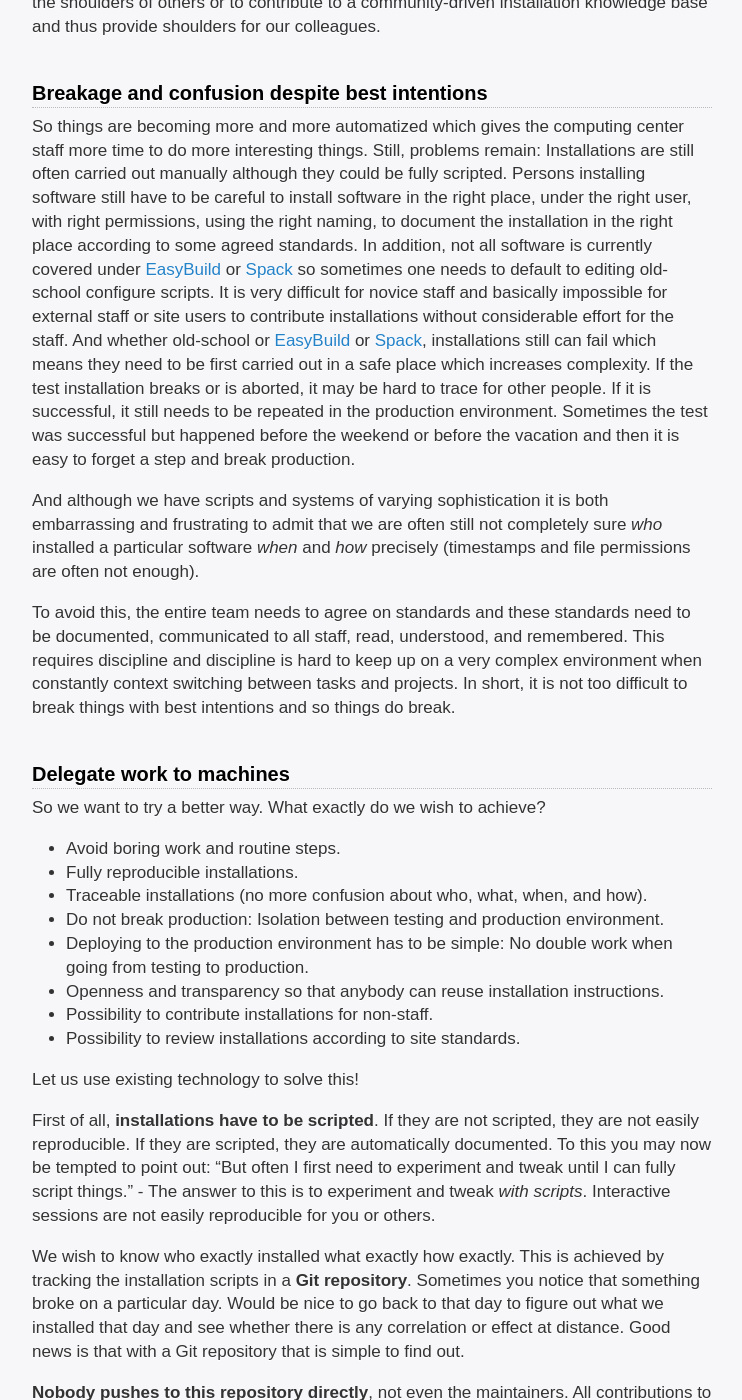
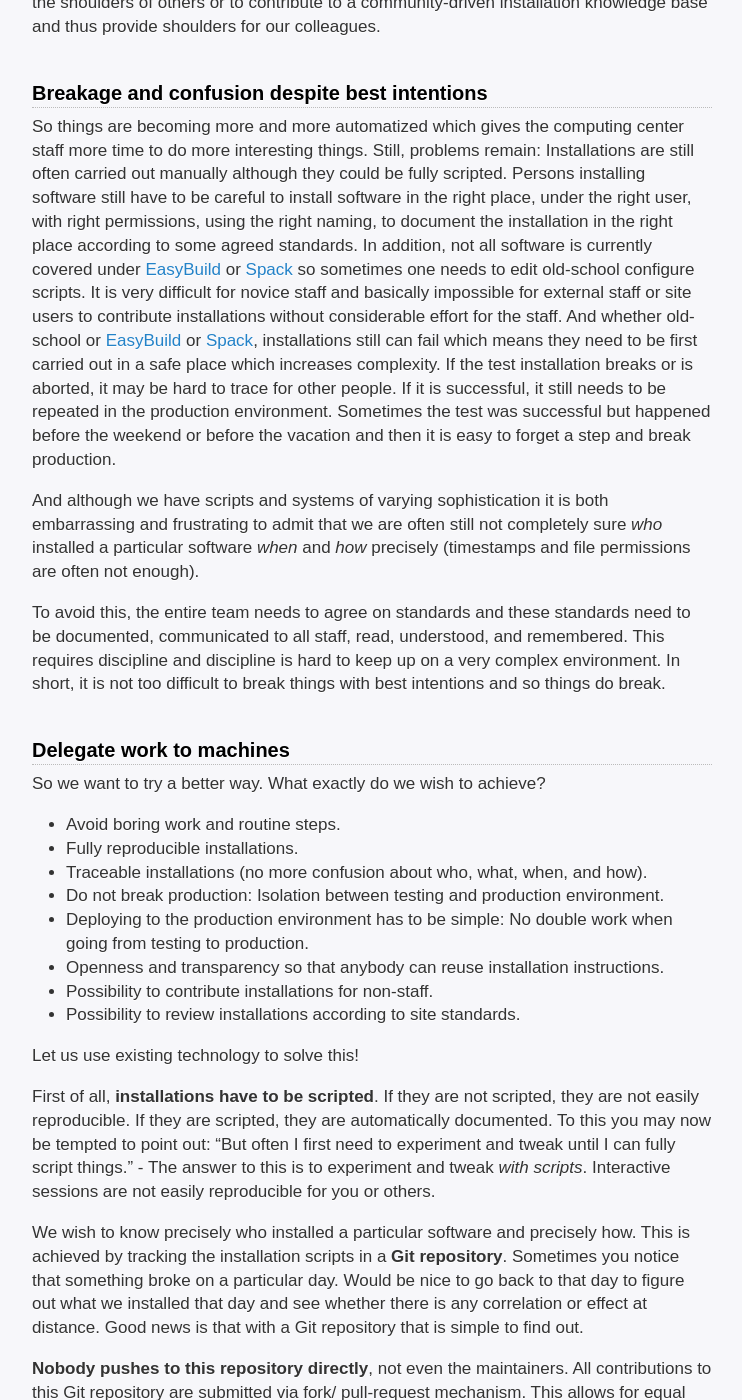
Before and after one commit to dev-cafe/blog, a Jekyll site: the page built from _posts/2017-04-27-peer-reviewed-installations.md, in a window 1280 px wide and 1400 px high, scrolled down 1278 px. Shown: the whole window, without its empty margins (268-1010 px from the left). Built offline with Jekyll 4.4.1, drawn with Linux system fonts in a browser that asks for light colours; some of the changed text lies outside the part shown.

Commit message:
fix complex or wrong language
thanks to my colleague Tor for the fixes

```diff
--- a/_posts/2017-04-27-peer-reviewed-installations.md
+++ b/_posts/2017-04-27-peer-reviewed-installations.md
@@ -70,7 +70,7 @@ using the right naming, to document the installation in the right place
 according to some agreed standards. In addition, not all software is currently
 covered under [EasyBuild](https://easybuild.readthedocs.io) or
 [Spack](https://computation.llnl.gov/projects/spack-hpc-package-manager) so
-sometimes one needs to default to editing old-school configure scripts. It is
+sometimes one needs to edit old-school configure scripts. It is
 very difficult for novice staff and basically impossible for external staff or
 site users to contribute installations without considerable effort for the
 staff. And whether old-school or [EasyBuild](https://easybuild.readthedocs.io)
@@ -90,8 +90,7 @@ sure *who* installed a particular software *when* and *how* precisely
 To avoid this, the entire team needs to agree on standards and these standards
 need to be documented, communicated to all staff, read, understood, and
 remembered. This requires discipline and discipline is hard to keep up on a
-very complex environment when constantly context switching between tasks and
-projects. In short, it is not too difficult to break things with best
+very complex environment. In short, it is not too difficult to break things with best
 intentions and so things do break.
 
 
@@ -120,7 +119,7 @@ need to experiment and tweak until I can fully script things." - The answer to
 this is to experiment and tweak *with scripts*. Interactive sessions are not
 easily reproducible for you or others.
 
-We wish to know who exactly installed what exactly how exactly. This is
+We wish to know precisely who installed a particular software and precisely how. This is
 achieved by tracking the installation scripts in a **Git repository**.
 Sometimes you notice that something broke on a particular day. Would be nice to
 go back to that day to figure out what we installed that day and see whether
```
Also changed, not shown: other parts of _posts/2017-04-27-peer-reviewed-installations.md (+1 -1 lines).
